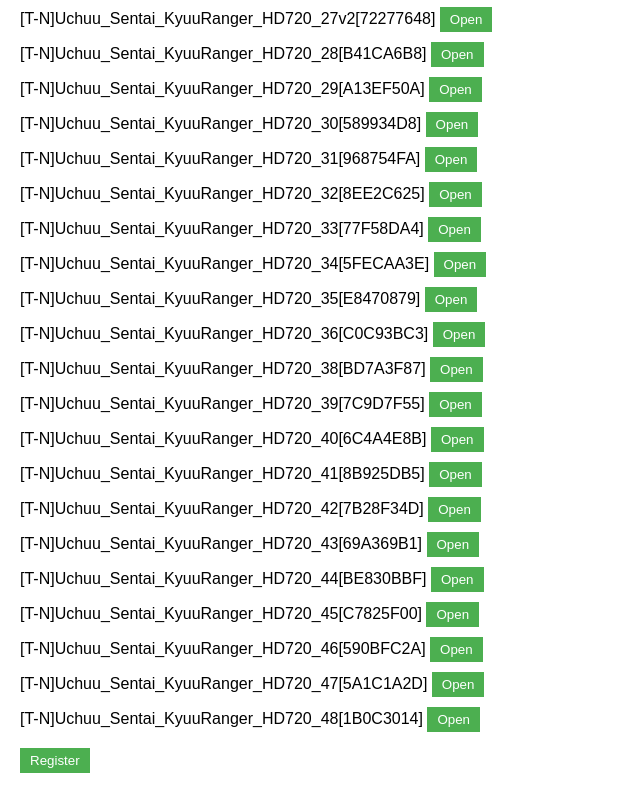
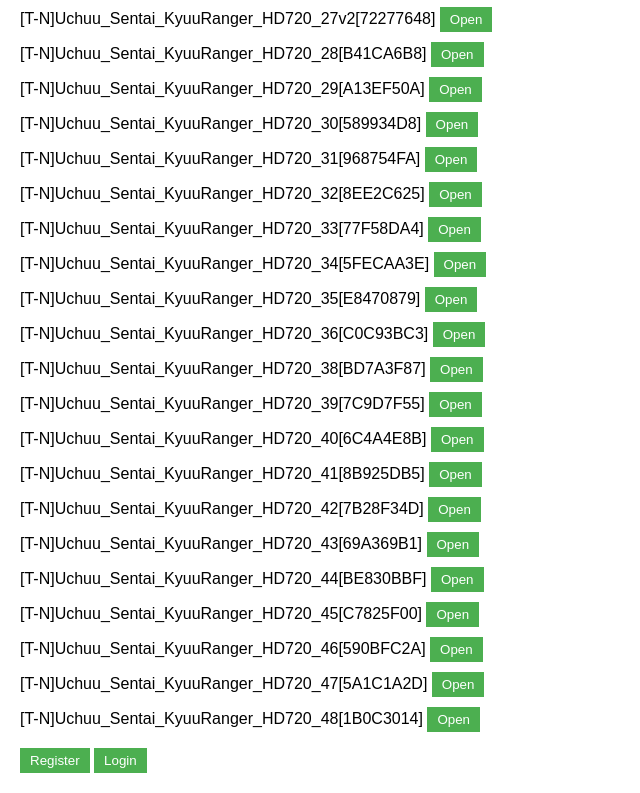
Before and after one commit to YabesRBLXYT/kyuuranger-raw, a plain HTML site: page index.html in a window 1280 px wide. Shown: the part 983-1776 px from the top of the page, without its empty margins (0-640 px from the left). Drawn offline with Linux system fonts and the light colour scheme.

Commit message:
Update index.html

```diff
--- a/index.html
+++ b/index.html
@@ -36,6 +36,7 @@
 </ul>
 
 <button onclick="window.open('https://krdl.moe/register')">Register</button>
+<button onclick="window.open('https://krdl.moe/login')">Login</button>
 
 <script>
     // Ganti URL dengan lokasi file JSON kamu
```
